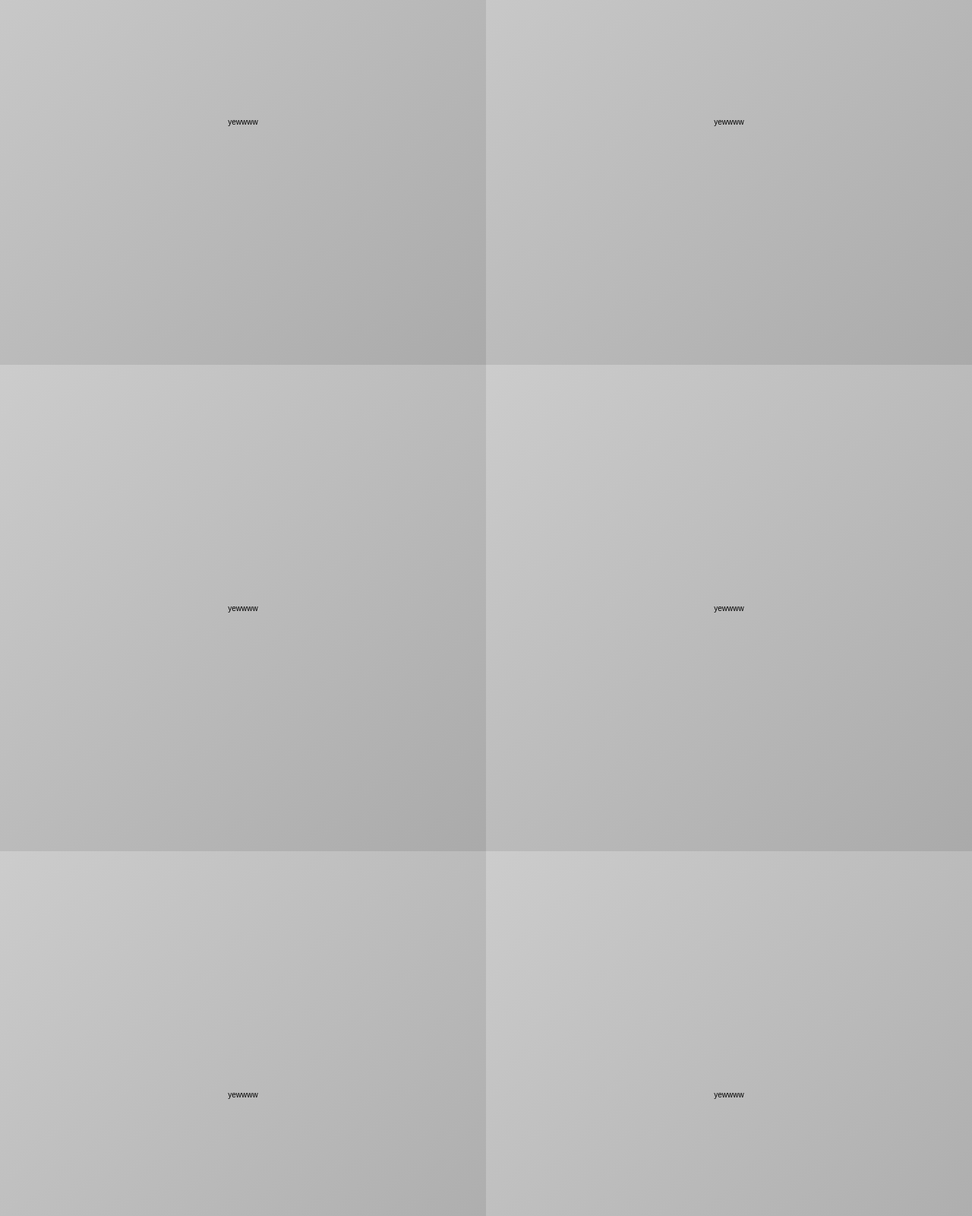
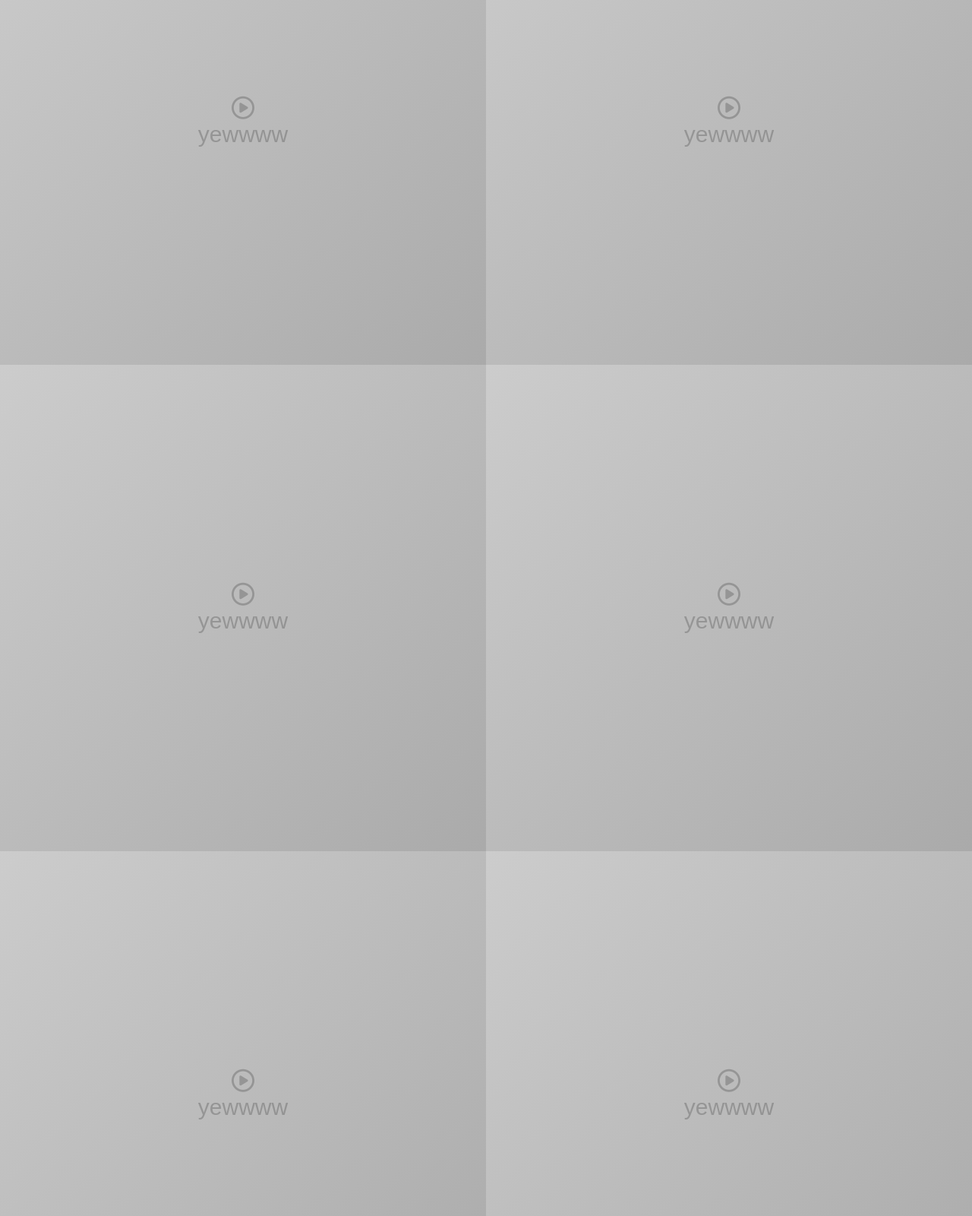
Before and after one commit to billycsete/skim-soundboard, a website with bundled scripts: page index.html in a window 1280 px wide. Shown: the part 160-1760 px from the top of the page at 76% size. Built offline with nearby package versions, Linux system fonts and the light colour scheme.

Commit message:
feat(): add web and icon fonts

```diff
--- a/index.html
+++ b/index.html
@@ -3,59 +3,91 @@
 <head>
 	<meta charset="UTF-8">
 	<title>JS Drum Kit</title>
-	<link rel="stylesheet" href="dist/main.built.css">
+	<link href="https://fonts.googleapis.com/css?family=Open+Sans" rel="stylesheet">
+	<link href="dist/main.built.css" rel="stylesheet">
+	<script src="https://use.fontawesome.com/41d453a35a.js"></script>
 </head>
 <body>
 
 	<ul class="grid">
 		<li class="grid-item">
 			<div class="grid-item-content">
+				<div class="sound-card">
+					<div class="sound-play-button"><i class="fa fa-play-circle-o" aria-hidden="true"></i></div>
 					<div class="sound-label">yewwww</div>
+				</div>
 			</div>
 		</li>
 		<li class="grid-item">
 			<div class="grid-item-content">
+				<div class="sound-card">
+					<div class="sound-play-button"><i class="fa fa-play-circle-o" aria-hidden="true"></i></div>
 					<div class="sound-label">yewwww</div>
+				</div>
 			</div>
 		</li>
 		<li class="grid-item">
 			<div class="grid-item-content">
+				<div class="sound-card">
+					<div class="sound-play-button"><i class="fa fa-play-circle-o" aria-hidden="true"></i></div>
 					<div class="sound-label">yewwww</div>
+				</div>
 			</div>
 		</li>
 		<li class="grid-item">
 			<div class="grid-item-content">
+				<div class="sound-card">
+					<div class="sound-play-button"><i class="fa fa-play-circle-o" aria-hidden="true"></i></div>
 					<div class="sound-label">yewwww</div>
+				</div>
 			</div>
 		</li>
 		<li class="grid-item">
 			<div class="grid-item-content">
+				<div class="sound-card">
+					<div class="sound-play-button"><i class="fa fa-play-circle-o" aria-hidden="true"></i></div>
 					<div class="sound-label">yewwww</div>
+				</div>
 			</div>
 		</li>
 		<li class="grid-item">
 			<div class="grid-item-content">
+				<div class="sound-card">
+					<div class="sound-play-button"><i class="fa fa-play-circle-o" aria-hidden="true"></i></div>
 					<div class="sound-label">yewwww</div>
+				</div>
 			</div>
 		</li>
 		<li class="grid-item">
 			<div class="grid-item-content">
+				<div class="sound-card">
+					<div class="sound-play-button"><i class="fa fa-play-circle-o" aria-hidden="true"></i></div>
 					<div class="sound-label">yewwww</div>
+				</div>
 			</div>
 		</li>
 		<li class="grid-item">
 			<div class="grid-item-content">
+				<div class="sound-card">
+					<div class="sound-play-button"><i class="fa fa-play-circle-o" aria-hidden="true"></i></div>
 					<div class="sound-label">yewwww</div>
+				</div>
 			</div>
 		</li>
 		<li class="grid-item">
 			<div class="grid-item-content">
+				<div class="sound-card">
+					<div class="sound-play-button"><i class="fa fa-play-circle-o" aria-hidden="true"></i></div>
 					<div class="sound-label">yewwww</div>
+				</div>
 			</div>
 		</li>
 		<li class="grid-item">
 			<div class="grid-item-content">
+				<div class="sound-card">
+					<div class="sound-play-button"><i class="fa fa-play-circle-o" aria-hidden="true"></i></div>
 					<div class="sound-label">yewwww</div>
+				</div>
 			</div>
 		</li>
 	</ul>
--- a/src/scss/components/_page.scss
+++ b/src/scss/components/_page.scss
@@ -28,6 +28,12 @@
 	}
 }
 
+
+.sound-card {
+	text-align: center;
+	font-size: 3rem;
+	opacity: 0.2;
+}
 
 
 
--- /dev/null
+++ b/src/scss/shared/_typography.scss
@@ -0,0 +1,9 @@
+// ============================================
+//
+// Typography
+//
+// ============================================
+
+body {
+	font-family: 'Open Sans', sans-serif;
+}
```
Lines whose indentation alone changed are shown as unchanged.
